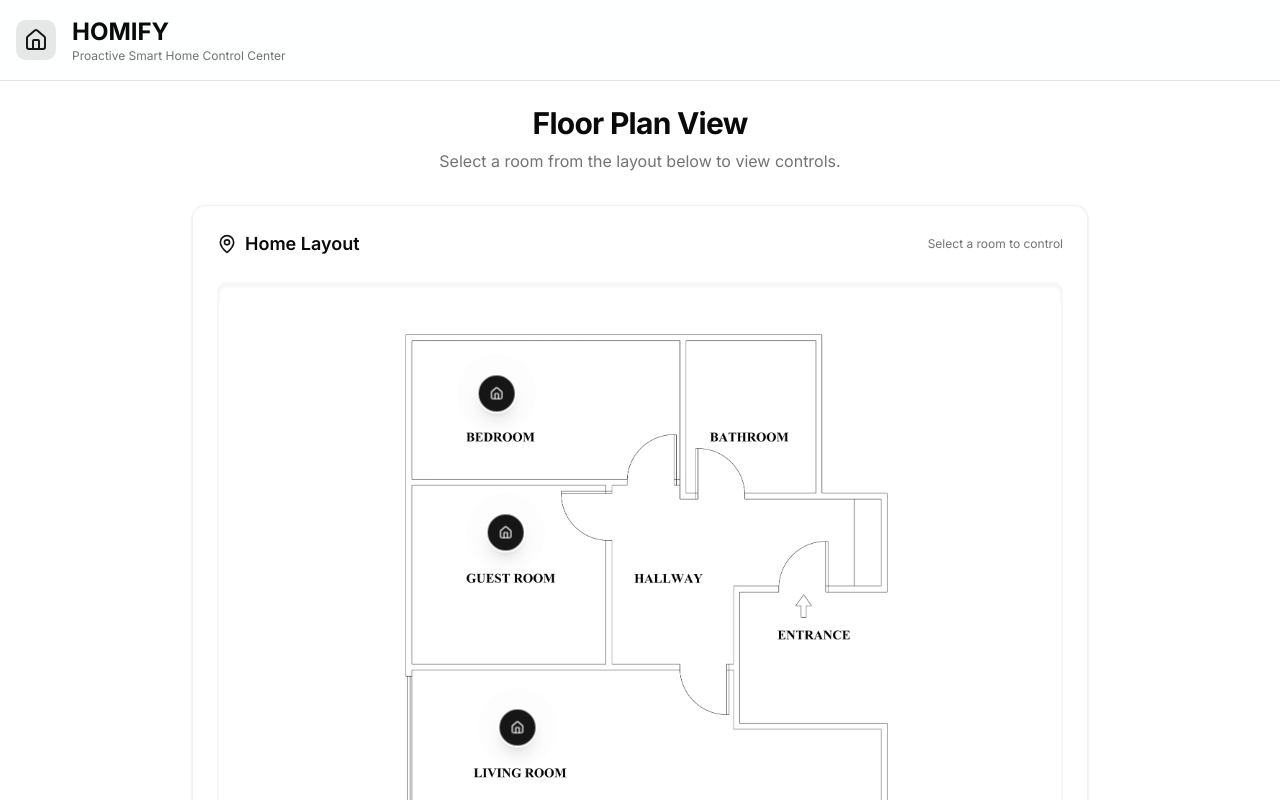
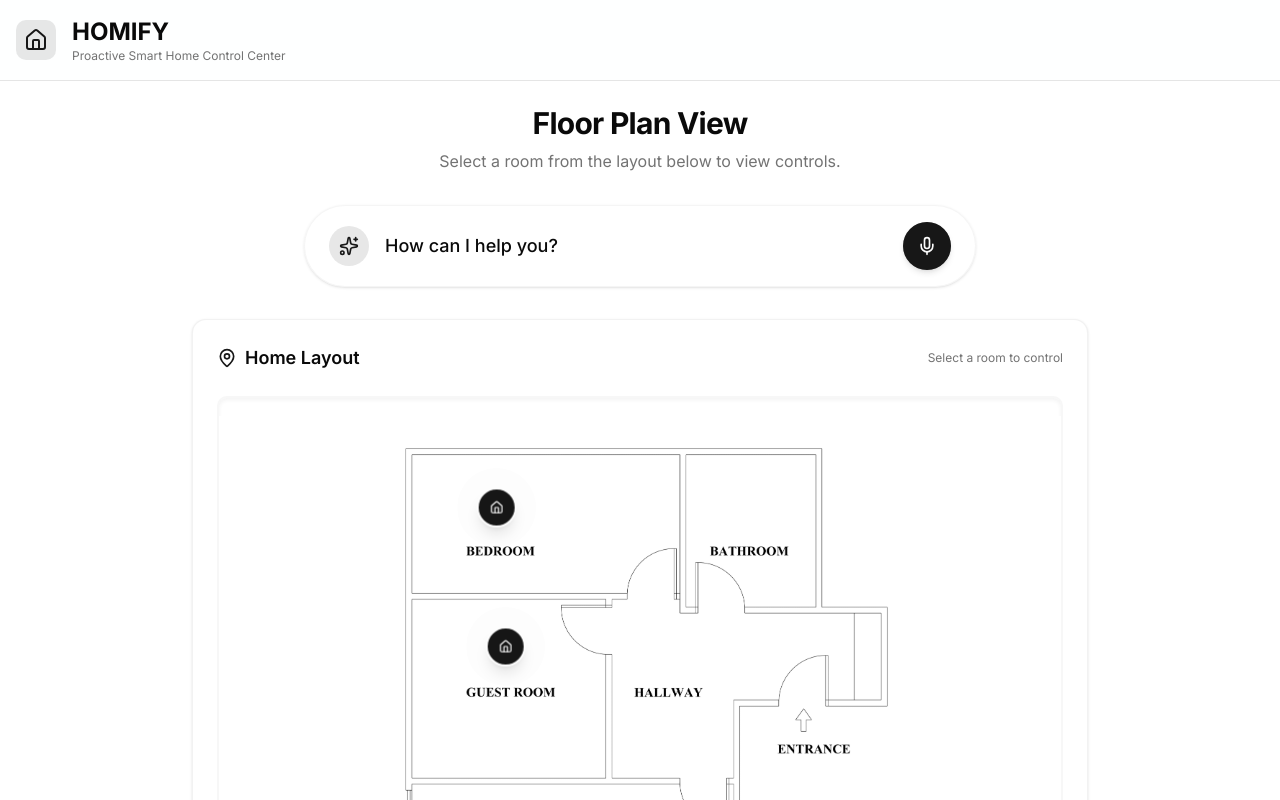
Before and after one commit to berkyalkn/proactive-home-agent, a Next.js app in the folder frontend/: page / in a window 1280 px wide. Shown: the top 800 px of the page. Built offline with nearby package versions, Linux system fonts and the light colour scheme.

Commit message:
feat(layout): integrate voice command bar into dashboard views
Add VoiceCommandCenter to the top of Landing Page and Room Detail Page for persistent voice control access.

```diff
--- a/frontend/src/app/page.tsx
+++ b/frontend/src/app/page.tsx
@@ -2,6 +2,7 @@
 
 import { Home } from "lucide-react";
 import { FloorPlan } from "@/components/FloorPlan";
+import { VoiceCommandCenter } from "@/components/VoiceCommandCenter";
 
 export default function LandingPage() {
   return (
@@ -23,7 +24,7 @@ export default function LandingPage() {
           <h2 className="text-3xl font-bold tracking-tight">Floor Plan View</h2>
           <p className="text-muted-foreground">Select a room from the layout below to view controls.</p>
         </div>
-
+        <VoiceCommandCenter />
         <FloorPlan />
       </main>
     </div>
--- a/frontend/src/app/room/[roomId]/page.tsx
+++ b/frontend/src/app/room/[roomId]/page.tsx
@@ -4,6 +4,7 @@ import { useState, useEffect, use } from "react";
 import Link from "next/link";
 import { SensorCard } from "@/components/SensorCard";
 import { DeviceCard } from "@/components/DeviceCard";
+import { VoiceCommandCenter } from "@/components/VoiceCommandCenter";
 import {
   Thermometer, Droplets, Gauge, Eye, Sun, Home, Activity, WifiOff, ArrowLeft
 } from "lucide-react";
@@ -128,6 +129,8 @@ export default function RoomDetailPage({ params }: { params: Promise<{ roomId: s
 
       <main className="container mx-auto px-4 space-y-10">
 
+      <VoiceCommandCenter />
+
         <section>
           <div className="flex items-center gap-2 mb-4">
             <Activity className="h-5 w-5 text-primary" />
```
